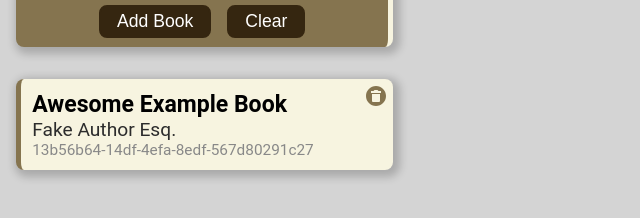
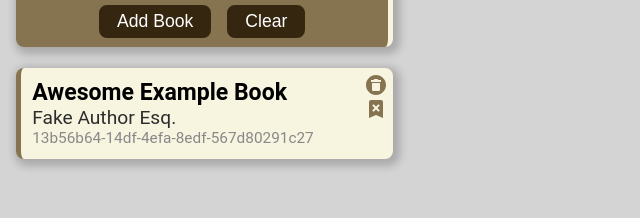
Before and after one commit to Robotkio/odin-library, a plain HTML site: page index.html in a window 1280 px wide. Shown: the part 126-344 px from the top of the page, without its empty margins (0-640 px from the left). Drawn offline with Linux system fonts and the light colour scheme.

Commit message:
add "read" attribute and toggle button

```diff
--- a/index.html
+++ b/index.html
@@ -31,6 +31,10 @@
                 <div class="del-ico">
                     <svg xmlns="http://www.w3.org/2000/svg" viewBox="0 0 24 24"><title>delete-circle</title><path d="M12,2C17.53,2 22,6.47 22,12C22,17.53 17.53,22 12,22C6.47,22 2,17.53 2,12C2,6.47 6.47,2 12,2M17,7H14.5L13.5,6H10.5L9.5,7H7V9H17V7M9,18H15A1,1 0 0,0 16,17V10H8V17A1,1 0 0,0 9,18Z" /></svg>
                 </div>
+                <div class="read-ico">
+                    <svg xmlns="http://www.w3.org/2000/svg" viewBox="0 0 24 24"><title>bookmark-remove</title><path d="M17,3A2,2 0 0,1 19,5V21L12,18L5,21V5C5,3.89 5.9,3 7,3H17M8.17,8.58L10.59,11L8.17,13.41L9.59,14.83L12,12.41L14.41,14.83L15.83,13.41L13.41,11L15.83,8.58L14.41,7.17L12,9.58L9.59,7.17L8.17,8.58Z" /></svg>
+                    <svg xmlns="http://www.w3.org/2000/svg" viewBox="0 0 24 24"><title>bookmark-check-outline</title><path d="M9.47 9.65L8.06 11.07L11 14L16.19 8.82L14.78 7.4L11 11.18M17 3H7C5.9 3 5 3.9 5 5L5 21L12 18L19 21V5C19 3.9 18.1 3 17 3M17 18L12 15.82L7 18V5H17Z" /></svg>
+                </div>
                 <div class="title">Book Title</div>
                 <div class="author">Author McAuthorson</div>
                 <div class="id">71a61738-6820-4d1d-820c-1892d8c2182d</div>
--- a/library.js
+++ b/library.js
@@ -6,7 +6,16 @@ function Book(title = "", author = "") {
     if (!new.target) { throw Error("new not used"); }
     this.title = title;
     this.author = author;
+    this.read = false;
     this.id = crypto.randomUUID();
+
+    this.toggleRead = function() {
+        if(this.read) {
+            this.read = false;
+        } else {
+            this.read = true;
+        }
+    }
 }
 
 btnAddBook.addEventListener("click", (event) => {
@@ -18,6 +27,8 @@ myLibrary.push(new Book("Awesome Example Book", "Fake Author Esq."));
 
 updateLibraryDisplay();
 
+/* reads values from the form, creates a book, adds it to myLibrary
+   and updates the display */
 function addBookToLibrary() {
     let title = document.getElementById("title").value;
     let author = document.getElementById("author").value;
@@ -27,6 +38,8 @@ function addBookToLibrary() {
     updateLibraryDisplay();
 }
 
+/* takes the id of a book, removes it from myLibrary and updates the
+   display */
 function removeBookFromLibrary(id) {
     myLibrary = myLibrary.filter((book) => {
         return book.id == id ? null : book;
@@ -34,6 +47,7 @@ function removeBookFromLibrary(id) {
     updateLibraryDisplay();
 }
 
+/* re-draws all books in myLibrary into the library element */
 function updateLibraryDisplay() {
     libraryDisplay.innerHTML = "";
     myLibrary.forEach((book) => {
@@ -41,6 +55,8 @@ function updateLibraryDisplay() {
     });
 }
 
+/* take a book object and returns a "card" element that can
+   display the book */
 function buildBookCard(book) {
     // create containing card element
     let containing = document.createElement("div");
@@ -70,6 +86,35 @@ function buildBookCard(book) {
     delIco.appendChild(delIcoSvg);
     containing.appendChild(delIco);
 
+    // create read icon element
+    let readIco = document.createElement("div");
+    readIco.classList.add("read-ico");
+
+    let readIcoSvg = document.createElementNS("http://www.w3.org/2000/svg", "svg");
+    readIcoSvg.setAttribute("xmlns", "http://www.w3.org/2000/svg");
+    readIcoSvg.setAttribute("viewbox", "0 0 24 24");
+
+    let readIcoTitle = document.createElement("title");
+    let readIcoPath = document.createElementNS("http://www.w3.org/2000/svg", "path");
+
+    if (book.read) {
+        readIcoTitle.innerText = "bookmark-check-outline";
+        readIcoPath.setAttribute("d", "M9.47 9.65L8.06 11.07L11 14L16.19 8.82L14.78 7.4L11 11.18M17 3H7C5.9 3 5 3.9 5 5L5 21L12 18L19 21V5C19 3.9 18.1 3 17 3M17 18L12 15.82L7 18V5H17Z");
+    } else {
+        readIcoTitle.innerText = "bookmark-remove";
+        readIcoPath.setAttribute("d", "M17,3A2,2 0 0,1 19,5V21L12,18L5,21V5C5,3.89 5.9,3 7,3H17M8.17,8.58L10.59,11L8.17,13.41L9.59,14.83L12,12.41L14.41,14.83L15.83,13.41L13.41,11L15.83,8.58L14.41,7.17L12,9.58L9.59,7.17L8.17,8.58Z");
+    }
+
+    readIco.addEventListener("click", () => {
+        book.toggleRead();
+        updateLibraryDisplay();
+    });
+
+    readIcoSvg.appendChild(readIcoTitle);
+    readIcoSvg.appendChild(readIcoPath);
+    readIco.appendChild(readIcoSvg);
+    containing.appendChild(readIco);
+
     // create title element
     let title = document.createElement("div");
     title.classList.add("title");
--- a/style.css
+++ b/style.css
@@ -23,7 +23,7 @@
     --form-text-input-text-col: black;
     --form-button-bg-col: var(--main-col-dark);
 
-    --top-row-height: calc(var(--card-height) + ((var(--card-padding) + var(var(--common-card-spacing)) * 2)));
+    --top-row-height: calc(var(--card-height) + ((var(--card-padding) + (var(--common-card-spacing)) * 2)));
 
     --trash-ico-size: 1.5rem;
     --trash-ico-col: var(--main-col-mid);
@@ -124,6 +124,7 @@ body {
     padding: var(--card-padding);
     border-radius: var(--common-border-radius);
     width: var(--card-width);
+    min-height: 4rem;
 }
 
 .del-ico {
@@ -146,6 +147,26 @@ body {
     pointer-events: none;
 }
 
+.read-ico {
+    fill: var(--trash-ico-col);
+    position: absolute;
+    right: 5px;
+    top: 29px;
+    width: var(--trash-ico-size);
+    height: var(--trash-ico-size);
+}
+
+.read-ico:hover {
+    fill: white;
+    background-color: var(--trash-ico-col);;
+    cursor: pointer;
+    border-radius: 100%;
+}
+
+.read-ico svg {
+    pointer-events: none;
+}
+
 .book .title {
     font-size: 1.2em;
     font-weight: 600;
```
Also changed, not shown: 1 other file.
